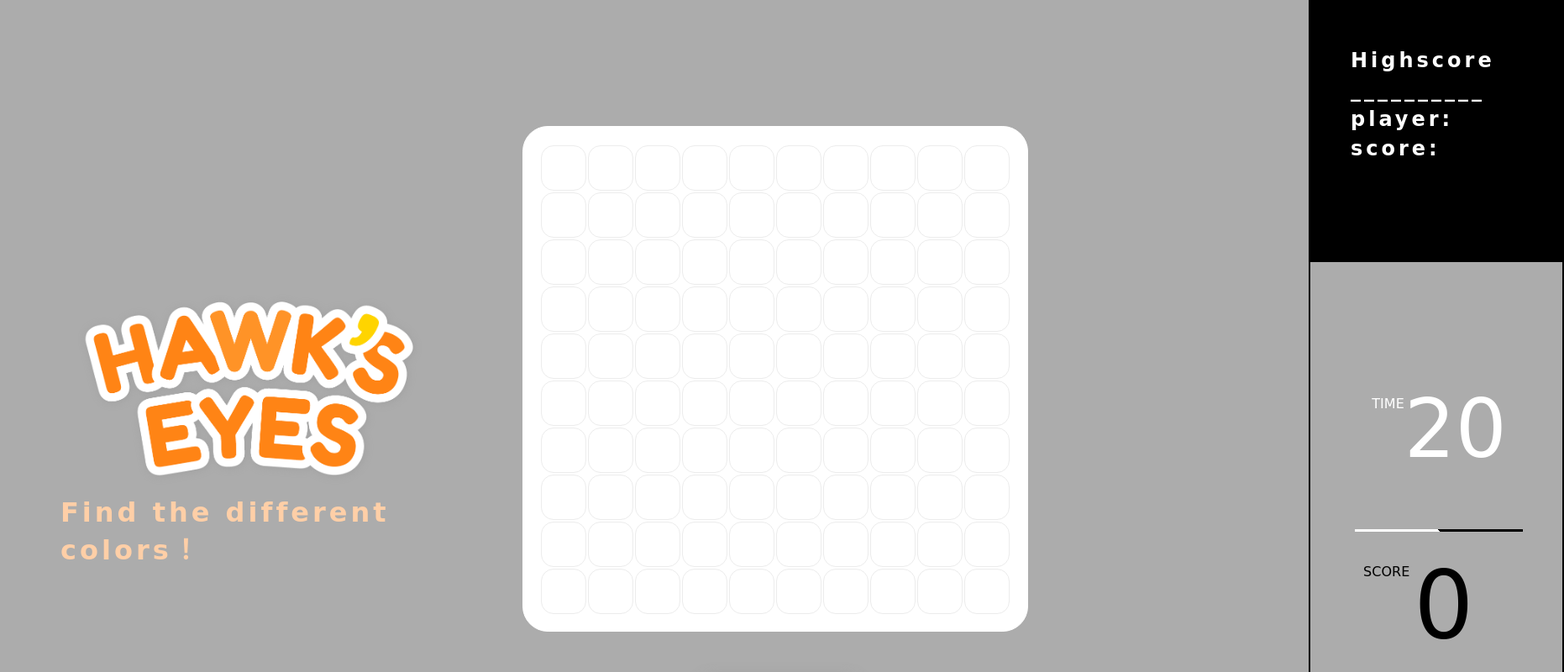
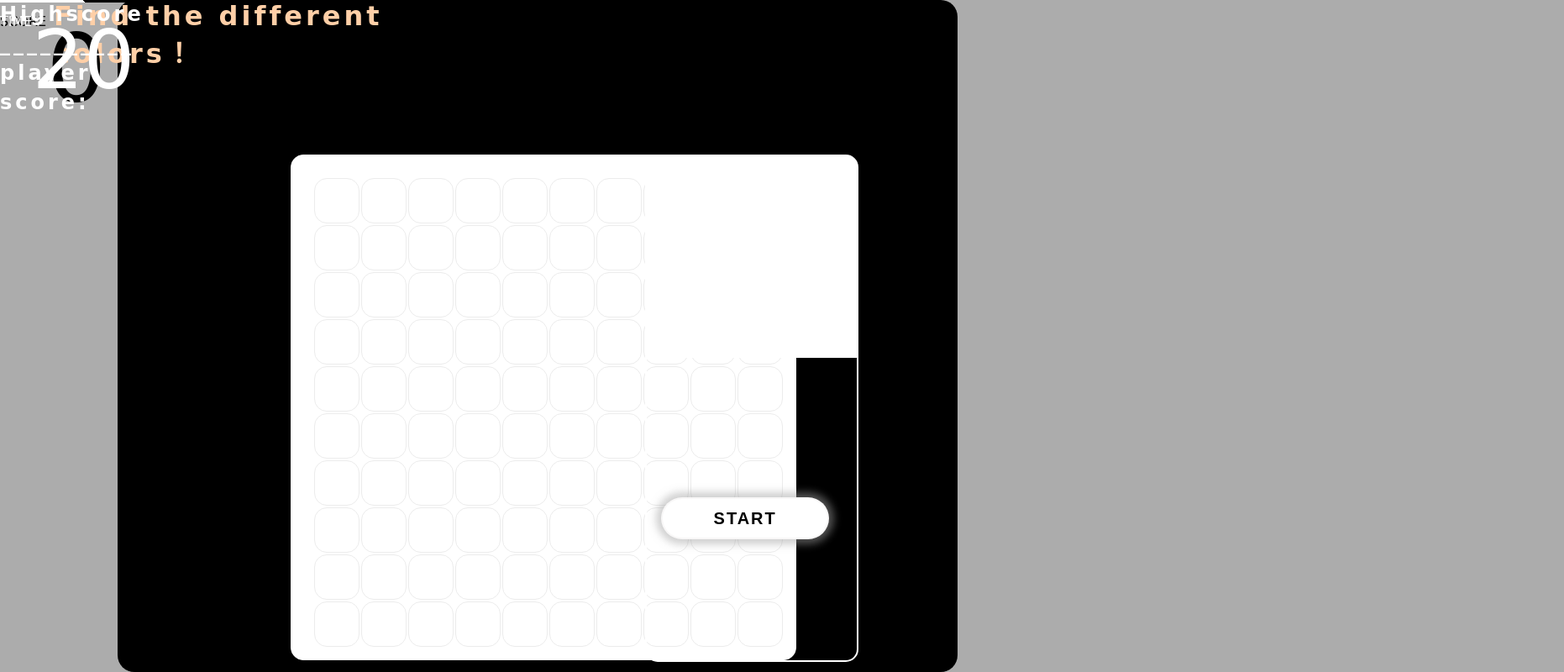
Before and after one commit to BelleShih/color-game, a plain HTML site: page color (1).html in a window 1280 px wide. Shown: the top 800 px of the page at 84% size, 1862 px wide, since content can reach past the window. Drawn offline with Linux system fonts and the light colour scheme; a web font is replaced by a local one.

Commit message:
版面重新調整(未完成)

```diff
--- a/color (1).html
+++ b/color (1).html
@@ -9,28 +9,32 @@
         rel="stylesheet">
     <title>Document</title>
     <style>
-        html,
-        body {
-            width: auto;
+        html,body {
+            height: 100%;
         }
 
-        body {
+        body{
+            display: flex;
+            justify-content: center;
+            align-items: center;
+            margin: 0;
+            background: #acacac;
             font-family: 'Baloo Tammudu 2', cursive;
-            background: #acacac;
-            position: relative;
-            width: 1280px;
-
         }
-
+        #bg{
+            width: 1000px;
+            height: 800px;
+            background: #000;
+            border-radius: 20px;
+        }
         .cube {
-            position: relative;
-            left: 45%;
-            transform: translate(-50%);
             width: 600px;
             height: 600px;
+            position: absolute;
+            left: 27%;
+            top: 23%;
             margin: auto;
-            margin-top: 150px;
-            border-radius: 5%;
+            border-radius: 15px;
             border: 1px solid rgb(255, 255, 255);
             background: white;
             box-shadow: 0 0 0px rgba(161, 161, 161, 0.5);
@@ -38,8 +42,9 @@
 
         table {
             margin: auto;
-            margin-top: 20px;
-
+            position:absolute;
+            top: 25px;
+            left: 25px;
         }
 
         table td {
@@ -47,7 +52,6 @@
             height: 50px;
             border: 1px solid rgb(236, 236, 236);
             border-radius: 15px;
-            margin: auto;
             cursor: pointer;
         }
 
@@ -62,14 +66,14 @@
         #btn-start {
             width: 200px;
             height: 50px;
-            position: relative;
-            top: -250px;
-            left: 820px;
+            position: absolute;
+            top: 74%;
+            left: 61.5%;
             border: 2px solid rgba(192, 191, 191, 0.123);
             border-radius: 25px;
             box-shadow: 0 0 10px 6px rgba(161, 161, 161, 0.5);
-            background: rgb(0, 0, 0);
-            color: rgb(246, 246, 246);
+            background: rgb(255, 255, 255);
+            color: rgb(0, 0, 0);
             font-size: 20px;
             font-weight: 700;
             letter-spacing: 2px;
@@ -86,9 +90,9 @@
         }
 
         #score {
-            position: relative;
-            top: -400px;
-            left: 1410px;
+            position: absolute;
+            top: 0px;
+            left: 0px;
             font-size: 1rem;
             width: 100px;
         }
@@ -101,9 +105,9 @@
         }
 
         #time {
-            position: relative;
-            top: -600px;
-            left: 1360px;
+            position: absolute;
+            top: 0px;
+            left: 0px;
             font-size: 1rem;
             color: white;
             width: 100px;
@@ -126,8 +130,8 @@
             height: 3px;
             background-image: linear-gradient(45deg, #FFF 50%, #000 50%);
             position: absolute;
-            top: 480px;
-            left: 1605px;
+            top: 0px;
+            left: 0px;
         }
 
         #title {
@@ -135,9 +139,9 @@
             font-size: 2rem;
             font-weight: 800;
             letter-spacing: 4px;
-            position: relative;
+            position: absolute;
             left: 5%;
-            top: -380px;
+            top: 0px;
             animation: animation 3s infinite;
             pointer-events: none;
             width: 500px;
@@ -147,23 +151,24 @@
             color: rgb(255, 255, 255);
             font-size: 1.5rem;
             letter-spacing: 4px;
-            position: relative;
-            left: 1600px;
-            top: -1050px;
+            position: absolute;
+            left: 0px;
+            top: 0px;
             font-weight: 600;
             line-height: 35px;
             width: 100px;
         }
 
         #hsbg {
-            width: 300px;
-            height: 900px;
-            background-image: linear-gradient( 180deg, rgba(0,0,0,1) 40%,rgba(255,255,255,0)40%);
-            border: 2px solid rgb(0, 0, 0);
+            width: 250px;
+            height: 600px;
+            background-image: linear-gradient( 180deg, rgb(255, 255, 255) 40%,rgba(255,255,255,0)40%);
+            border: 2px solid rgb(255, 255, 255);
             position: absolute;
-            top: -200px;
-            left: 1550px;
-            z-index: -100;
+            border-radius: 15px;
+            top: 23%;
+            left: 60%;
+            /* z-index: -100; */
             /* animation: animation 10s infinite; */
         }
 
@@ -180,6 +185,7 @@
 </head>
 
 <body>
+    <div id="bg">
     <div class="cube">
         <table>
             <tr>
@@ -304,19 +310,19 @@
             </tr>
         </table>
     </div>
-    <img src="./Hawklogo.png" alt="logo" id="logo">
+    <!-- <img src="./Hawklogo.png" alt="logo" id="logo"> -->
     <div id="title">Find the different colors！</div>
     <input type="button" value="START" id="btn-start">
 
-    <span id="score">
+    <p id="score">
         SCORE
         <span id="text-score">0</span>
-    </span>
+    </p>
     <div id="line"></div>
-    <span id="time">
+    <p id="time">
         TIME
         <span id="game-time">20</span>
-    </span>
+    </p>
 
     <div id="hsbg"></div>
     <div id="highscore">
@@ -328,7 +334,7 @@
         <br>
         score: <span id="text-highscore"></span>
     </div>
-
+    </div>
     <script>
         const btnStart = document.getElementById('btn-start')
         const textScore = document.getElementById('text-score')
@@ -439,6 +445,7 @@
             holes[random].style.backgroundColor =
                 `rgb(${randomR + random}, ${randomG + random}, ${randomB + random})`
 
+
             holes[random].onclick = () => {
                 score++
                 textScore.innerText = score
```
